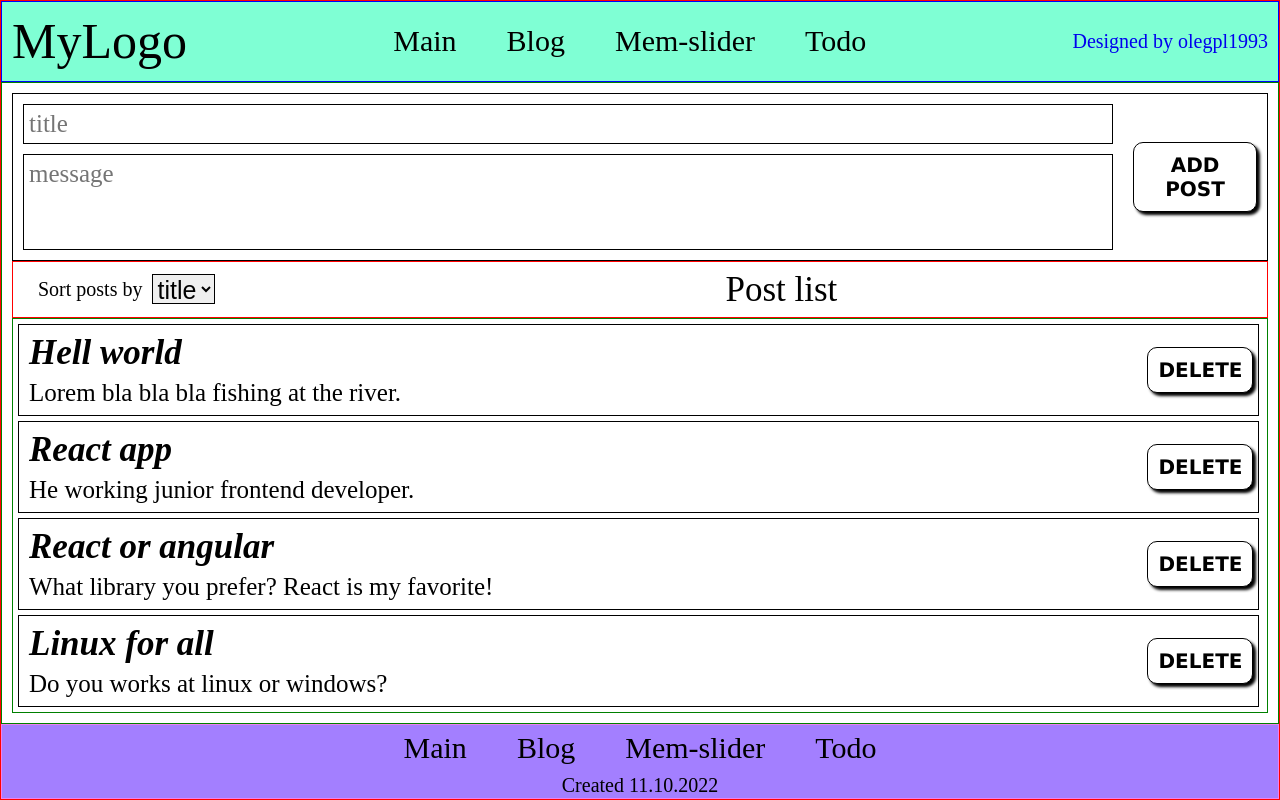
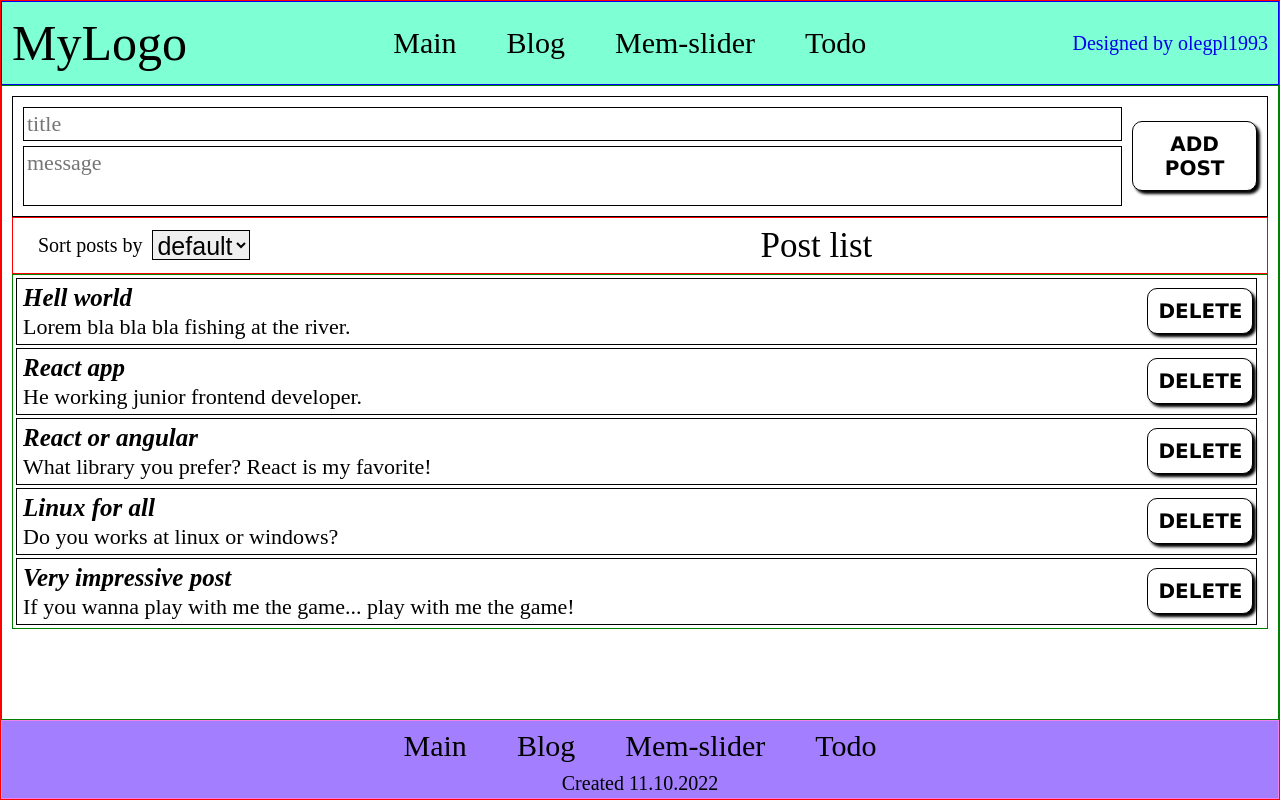
Before and after one commit to olegpl1993/my-react-app, a React (Create React App) app: page /blog in a window 1280 px wide. Built offline with nearby package versions, Linux system fonts and the light colour scheme.

Commit message:
feat: function sorting posts

```diff
--- a/src/App.js
+++ b/src/App.js
@@ -5,7 +5,6 @@ import Main from './modules/main/Main'
 import Footer from './modules/footer/Footer';
 import Slider from './modules/slider/Slider';
 import Todo from './modules/todo/Todo';
-import Notfound from './modules/notfound/Notfound';
 import Blog from './modules/blog/Blog';
 
 function App() {
@@ -20,7 +19,7 @@ function App() {
           <Route path='/blog' element={<Blog />} />
           <Route path='/slider' element={<Slider />} />
           <Route path='/todo' element={<Todo />} />
-          <Route path='*' element={<Notfound />} />
+          <Route path='*' element={<Main />} /> {/*Если адреса не сущестувует роутинг отправляет на главную страницу*/}
         </Routes>
       </main>
       <footer className='footer'>
--- a/src/modules/blog/Blog.css
+++ b/src/modules/blog/Blog.css
@@ -18,13 +18,6 @@
   margin-left: 25px;
 }
 
-.blog__sort {
-  height: 30px;
-  margin-left: 10px;
-  font-size: 25px;
-  border: 1px solid black;
-}
-
 .blog__postList {
   font-size: 35px;
   padding: 10px;
--- a/src/modules/blog/Blog.js
+++ b/src/modules/blog/Blog.js
@@ -1,7 +1,8 @@
 import { useState } from 'react';
 import './Blog.css';
 import Post from './post/Post';
-import PostForm from './postForm/PostForm'
+import PostForm from './postForm/PostForm';
+import Select from './select/Select';
 
 function Blog() {
   //массив для хранения постов
@@ -10,6 +11,7 @@ function Blog() {
     { id: '56373474537435', title: 'React app', text: 'He working junior frontend developer.' },
     { id: '5456456317634', title: 'React or angular', text: 'What library you prefer? React is my favorite!' },
     { id: '342354235423', title: 'Linux for all', text: 'Do you works at linux or windows?' },
+    { id: '654646348465', title: 'Very impressive post', text: 'If you wanna play with me the game... play with me the game!'},
   ])
 
   //калбек получает пост из компонента PostForm и добавляет в массив
@@ -22,15 +24,17 @@ function Blog() {
     setPosts(posts.filter(p => p.id !== post.id))
   }
 
+  //калбек получает тип сортировки и сортирует массив
+  const sortPost = (change) => {
+    setPosts([...posts].sort((a, b) => a[change].localeCompare(b[change])))
+  }
+
   return (
     <div className="blog">
       <PostForm create={createPost} />
       <div className="blog__selectRow">
         <div className="blog__sortText">Sort posts by</div>
-        <select className="blog__sort">
-          <option value="title">title</option>
-          <option value="text">text</option>
-        </select>
+        <Select change={sortPost} />
         <div className='blog__postList'>Post list</div>
       </div>
       <div className="blog__postBox">
--- a/src/modules/blog/post/Post.css
+++ b/src/modules/blog/post/Post.css
@@ -3,20 +3,20 @@
   width: 99%;
   display: flex;
   align-items: center;
-  gap: 20px;
-  padding: 5px;
+  gap: 10px;
+  padding: 3px;
   justify-content: space-between;
-  margin: 5px;
+  margin: 3px;
 }
 
 .post__title {
-  font-size: 35px;
+  font-size: 25px;
   font-style: italic;
   font-weight: 700;
-  padding: 5px;
+  padding: 3px;
 }
 
 .post__text {
-  padding: 5px;
-  font-size: 25px;
+  padding: 3px;
+  font-size: 22px;
 }
--- a/src/modules/blog/postForm/PostForm.css
+++ b/src/modules/blog/postForm/PostForm.css
@@ -5,25 +5,25 @@
   width: 100%;
   border: 1px solid black;
   padding: 10px;
-  gap: 20px;
+  gap: 10px;
 }
 
 .postForm__col {
 display: flex;
 flex-direction: column;
-gap: 10px;
+gap: 5px;
 width: 100%;
 }
 
 .postForm__inputTitle {
   border: 1px solid black;
-  padding: 5px;
-  font-size: 25px;
+  padding: 3px;
+  font-size: 22px;
 }
 
 .postForm__inputBody {
   border: 1px solid black;
-  padding: 5px;
-  font-size: 25px;
+  padding: 3px;
+  font-size: 22px;
   resize: none;
 }
--- a/src/modules/blog/postForm/PostForm.js
+++ b/src/modules/blog/postForm/PostForm.js
@@ -25,7 +25,7 @@ function PostForm({create}) {
         <textarea
           className='postForm__inputBody'
           type="text"
-          rows='3'
+          rows='2'
           placeholder='message'
           value={text}
           onInput={e => setText(e.target.value)}
--- /dev/null
+++ b/src/modules/blog/select/Select.css
@@ -0,0 +1,6 @@
+.select {
+  height: 30px;
+  margin-left: 10px;
+  font-size: 25px;
+  border: 1px solid black;
+}
--- /dev/null
+++ b/src/modules/blog/select/Select.js
@@ -0,0 +1,17 @@
+import './Select.css';
+
+function Select({change}) {
+  const changeSort = (e) => {
+    change(e.target.value)
+  }
+
+  return (
+    <select className="select" onChange={e => changeSort(e)} defaultValue={'default'}>
+      <option value="default" disabled>default</option>
+      <option value="title">title</option>
+      <option value="text">text</option>
+    </select>
+  );
+}
+
+export default Select;
--- a/src/modules/notfound/Notfound.css
+++ /dev/null
@@ -1,7 +0,0 @@
-.notfound {
-  display: flex;
-  align-items: center;
-  justify-content: center;
-  height: 100%;
-  font-size: 50px;
-}
--- a/src/modules/notfound/Notfound.js
+++ /dev/null
@@ -1,11 +0,0 @@
-import './Notfound.css';
-
-function Notfound() {
-  return (
-    <div className="notfound">
-        ERROR '404 Page Not Found'
-    </div>
-  );
-}
-
-export default Notfound;
```
